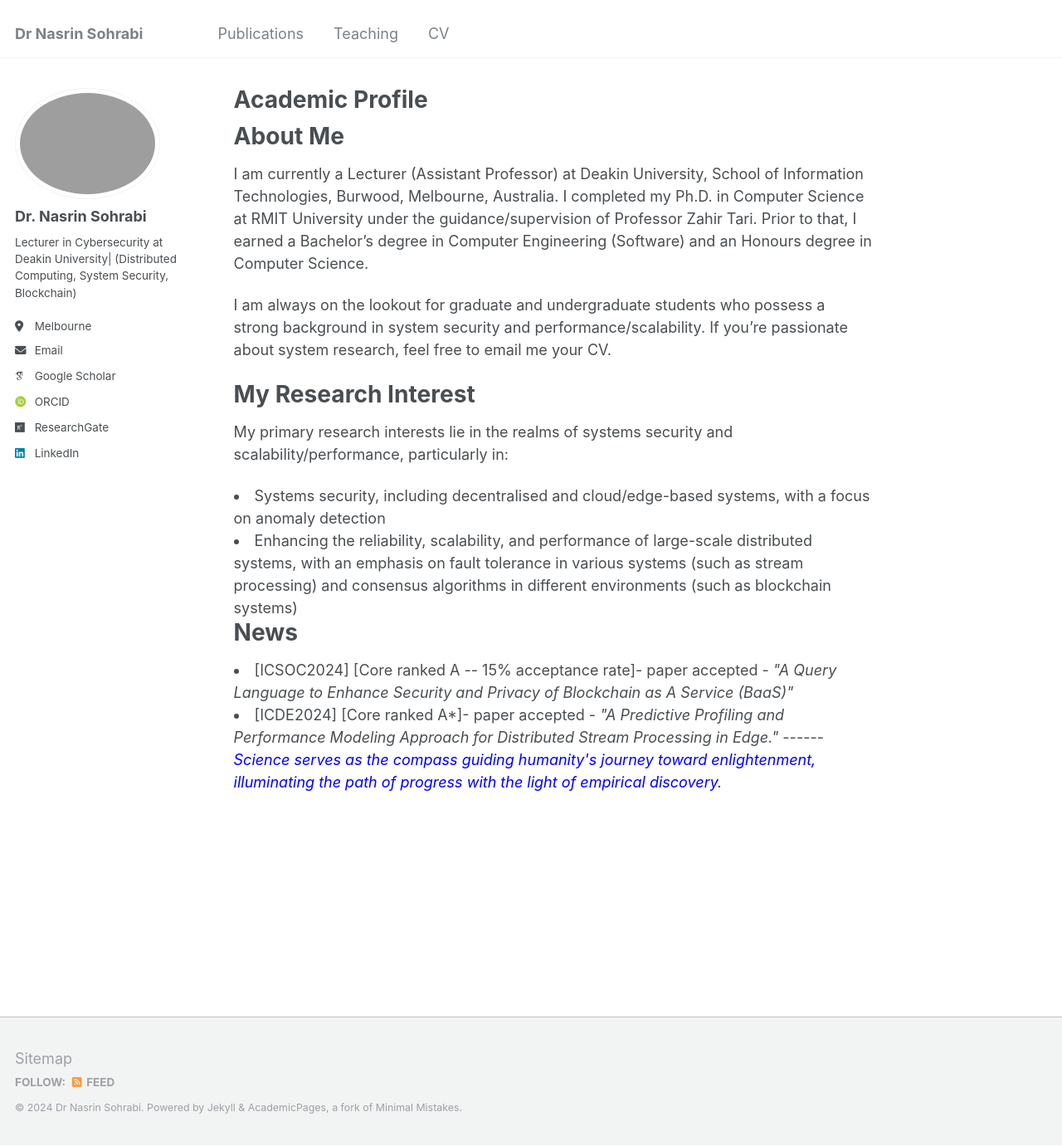
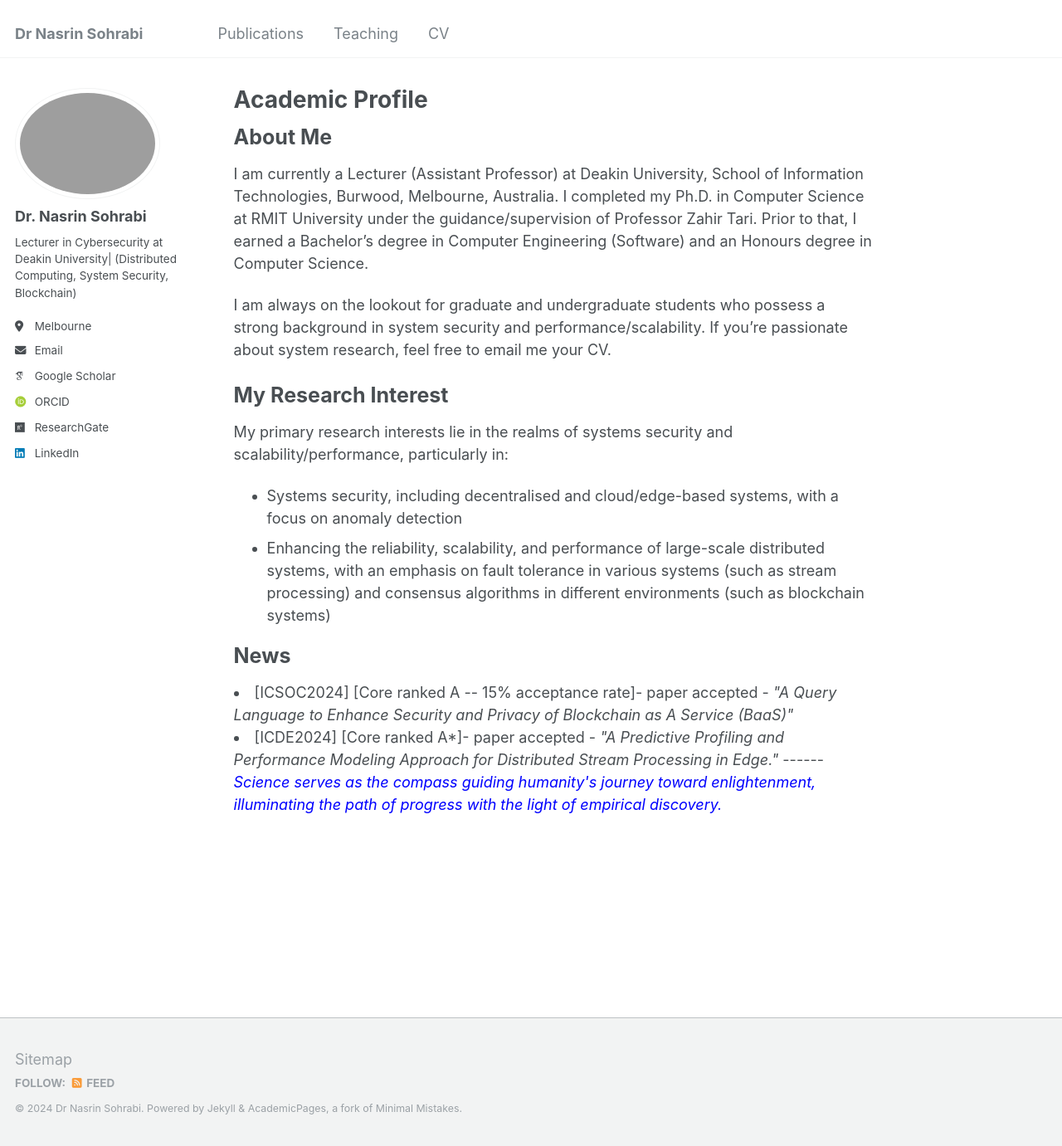
Before and after one commit to Nasrin-Sohrabi/Nasrin-Sohrabi.github.io, a Jekyll site: the page built from _pages/about.md, in a window 1280 px wide and 1381 px high. Shown: the whole window at 83% size. Built offline with Jekyll 4.4.1, drawn with Linux system fonts in a browser that asks for light colours; some web fonts are replaced.

Commit message:
updating the news

```diff
--- a/_pages/about.md
+++ b/_pages/about.md
@@ -7,25 +7,26 @@
   - /about.html
 ---
 
-About Me
+<span style="font-size:25px;">About Me</span>
 ======
 I am currently a Lecturer (Assistant Professor) at Deakin University, School of Information Technologies, Burwood, Melbourne, Australia. I completed my Ph.D. in Computer Science at RMIT University under the guidance/supervision of Professor Zahir Tari. Prior to that, I earned a Bachelor's degree in Computer Engineering (Software) and an Honours degree in Computer Science.
 
 
 I am always on the lookout for graduate and undergraduate students who possess a strong background in system security and performance/scalability. If you're passionate about system research, feel free to email me your CV.
 
-My Research Interest
+<span style="font-size:25px;">My Research Interest</span>
 ======
 
  My primary research interests lie in the realms of systems security and scalability/performance, particularly in:
 
-  <li>Systems security, including decentralised and cloud/edge-based systems, with a focus on anomaly detection</li>
-  <li>Enhancing the reliability, scalability, and performance of large-scale distributed systems, with an emphasis on fault tolerance in various systems (such as stream processing) and consensus algorithms in different environments (such as blockchain systems)</li>
+  * Systems security, including decentralised and cloud/edge-based systems, with a focus on anomaly detection
+  * Enhancing the reliability, scalability, and performance of large-scale distributed systems, with an emphasis on fault tolerance in various systems (such as stream processing) and consensus algorithms in different environments (such as blockchain systems)
 
-News
+<span style="font-size:25px;">News</span>
 ======
 <li>[ICSOC2024] [Core ranked A -- 15% acceptance rate]- paper accepted - <span style="font-style: italic;">"A Query Language to Enhance Security and Privacy of Blockchain as A Service (BaaS)"</span> </li>
 <li>[ICDE2024] [Core ranked A*]- paper accepted - <span style="font-style: italic;"> "A Predictive Profiling and Performance Modeling Approach for Distributed Stream Processing in Edge."</span>
 
+
 ------
 <span style="font-style: italic; color:blue;"> Science serves as the compass guiding humanity's journey toward enlightenment, illuminating the path of progress with the light of empirical discovery.</span>
```
